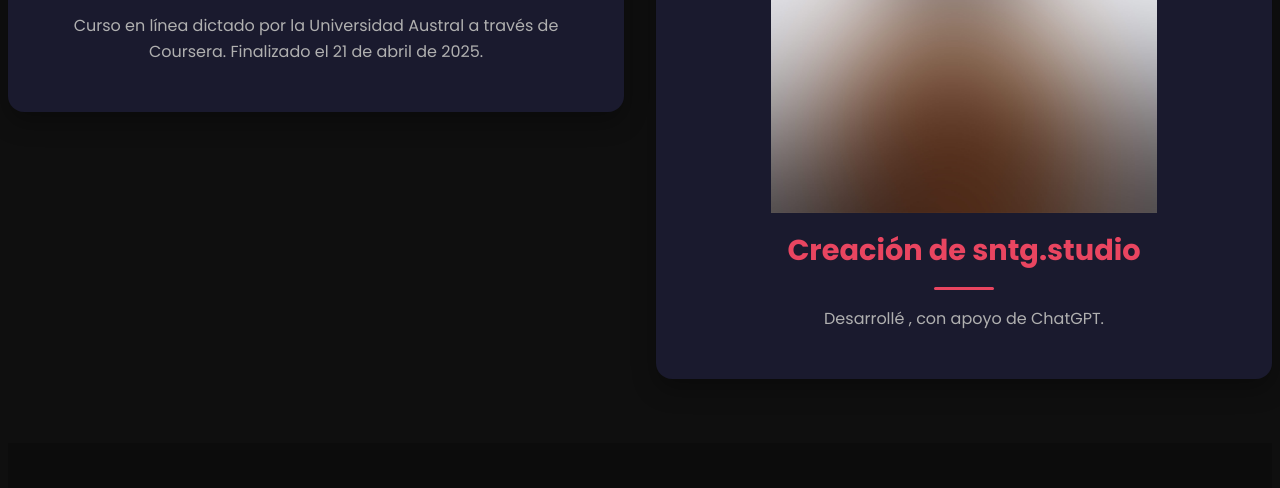
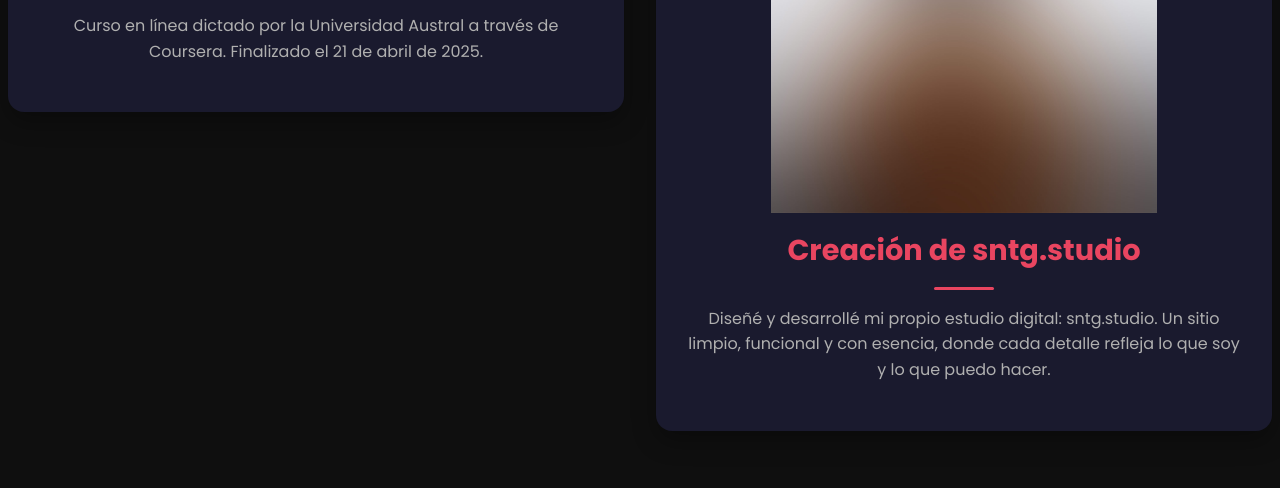
Before and after one commit to MSantiagoAS/MSantiagoAs.github.io, a plain HTML site: page cursos_y_logros.html in a window 1280 px wide. Shown: the part 2087-2575 px from the top of the page. Drawn offline with nearby package versions, Linux system fonts and the light colour scheme.

Commit message:
Update cursos_y_logros.html

```diff
--- a/cursos_y_logros.html
+++ b/cursos_y_logros.html
@@ -104,7 +104,7 @@
                 <img class="icono-curso" src="assets/img/banner.jpg" alt="Portafolio" draggable="false">
                 <h2 style="user-select:none; margin-top:0;">Creación de sntg.studio</h2>
                 <p id="p1" style="user-select: none;font-size: 1em;color: #b0b0b0">
-                Desarrollé , con apoyo de ChatGPT.
+                Diseñé y desarrollé mi propio estudio digital: sntg.studio. Un sitio limpio, funcional y con esencia, donde cada detalle refleja lo que soy y lo que puedo hacer.
                 </p>
             </header>
             </div>
```
